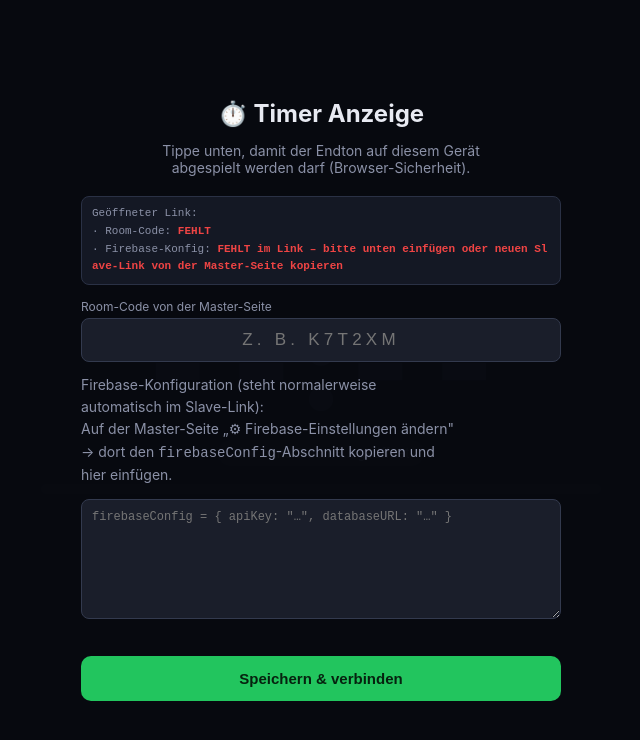
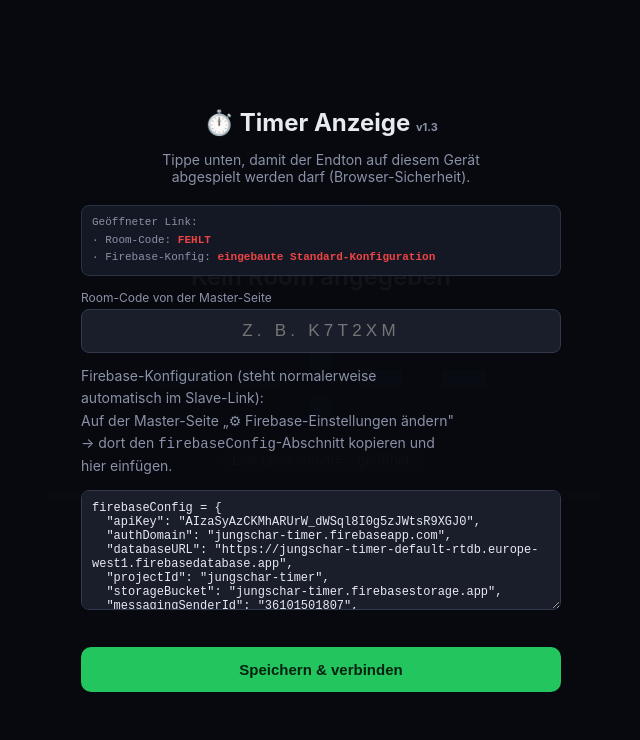
Before and after one commit to junk-jp/Jungschar-Timer, a plain HTML site: page slave.html in a window 1280 px wide. Shown: the whole page, without its empty margins (319-959 px from the left). Drawn offline with Linux system fonts and the light colour scheme.

Commit message:
v1.3: eingebaute Firebase-Standard-Konfiguration - slaves brauchen kein Setup mehr
Co-authored-by: junk-jp <junk-jp@users.noreply.github.com>

```diff
--- a/slave.html
+++ b/slave.html
@@ -96,6 +96,7 @@
 <body>
 <div class="wrap">
   <div class="roomtag" id="roomTag">ROOM ——</div>
+  <div style="opacity:.35;font-size:10px;margin-top:-14px;margin-bottom:16px;">v1.3</div>
   <div class="timername" id="dName">—</div>
   <div class="time idle" id="dTime">--:--</div>
   <div class="status" id="dStatus">Warte auf Master…</div>
@@ -110,7 +111,7 @@
 <button class="gearbtn" id="btnGear">⚙️</button>
 
 <div class="gate hidden" id="gate">
-  <h2>⏱️ Timer Anzeige</h2>
+  <h2>⏱️ Timer Anzeige <span style="font-size:11px;color:var(--muted)">v1.3</span></h2>
   <p class="hidden" id="gateP">Tippe unten, damit der Endton auf diesem Gerät abgespielt werden darf (Browser-Sicherheit).</p>
   <div class="setup hidden" id="gateSetup">
     <div class="dbg" id="dbg"></div>
@@ -153,6 +154,16 @@
     try { cfg = JSON.parse(localStorage.getItem(LS_CFG) || 'null'); } catch (e) { cfg = null; }
     if (cfg && cfgStatus !== null) cfgStatus = 'aus dem Speicher dieses Browsers geladen';
   }
+  const DEFAULT_CONFIG = {
+    apiKey: 'AIzaSyAzCKMhARUrW_dWSql8I0g5zJWtsR9XGJ0',
+    authDomain: 'jungschar-timer.firebaseapp.com',
+    databaseURL: 'https://jungschar-timer-default-rtdb.europe-west1.firebasedatabase.app',
+    projectId: 'jungschar-timer',
+    storageBucket: 'jungschar-timer.firebasestorage.app',
+    messagingSenderId: '36101501807',
+    appId: '1:36101501807:web:e250027b1116aa04a52e9a'
+  };
+  if (!cfg) { cfg = DEFAULT_CONFIG; cfgStatus = 'eingebaute Standard-Konfiguration'; }
   let lsOk = true;
   try { localStorage.setItem('mtTest', '1'); localStorage.removeItem('mtTest'); } catch (e) { lsOk = false; }
 
```
Also changed, not shown: index.html (+13 -5 lines).
